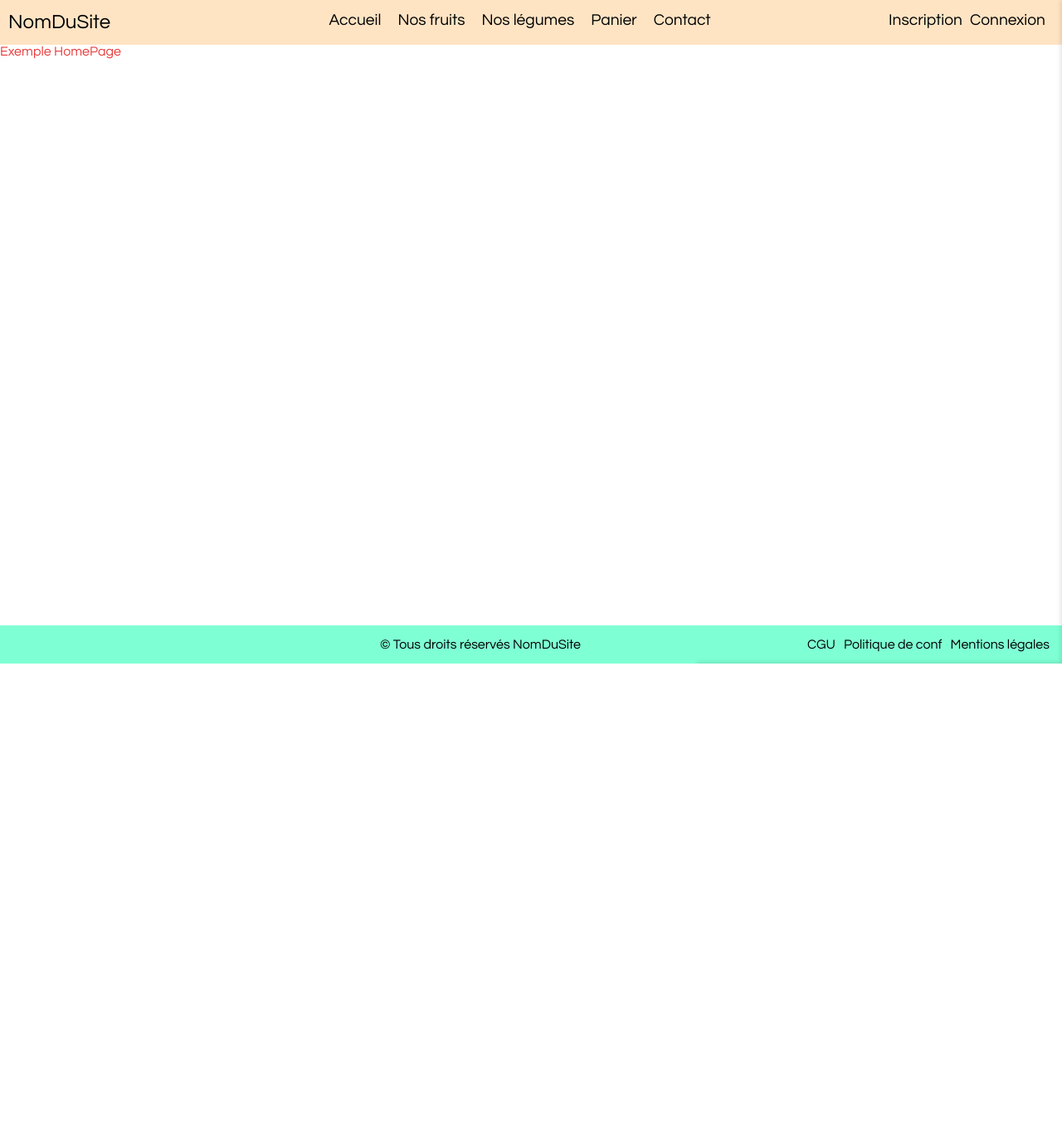
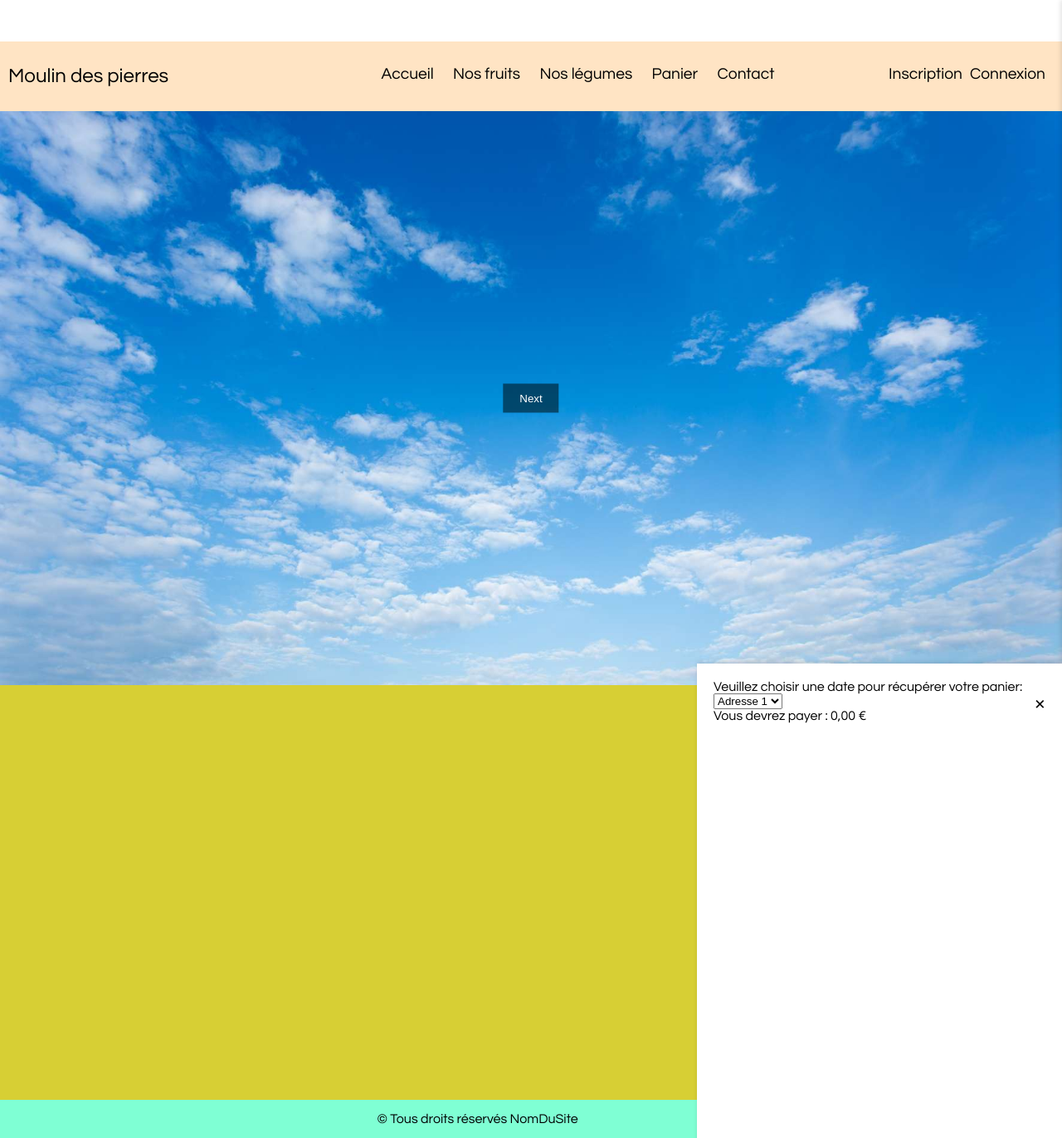
Before and after one commit to Zicka67/FermeBioProjet, a Symfony app: template templates/home/index.html.twig in a window 1280 px wide. Shown: the whole page at 83% size. Before the commit the page ends 800 px from the top, so only its background shows below. Run offline with Twig, Linux system fonts and the light colour scheme; the template is opened without the code that fills it, so the values that code supplies are empty; some libraries are stand-ins or nearby versions.

Commit message:
Mise en place du carrousel et début du front page home

```diff
--- /dev/null
+++ b/public/css/home.css
@@ -0,0 +1,49 @@
+.home-container {
+    /* background-color: aqua; */
+    width: 100%;
+    height: 86.5vh;
+    display: flex;
+    justify-content: center;
+    align-items: center;
+    overflow: hidden;
+    position: relative;
+}
+
+.secondary-container {
+    background-color: rgb(215, 207, 52);
+    width: 100%;
+    height: 500px;
+}
+
+.carousel {
+    position: absolute;
+    width: 100%;
+    height: 100%;
+    overflow: hidden;
+}
+
+.carousel img {
+    width: 100%;
+    height: 100%;
+    object-fit: cover;
+    position: absolute;
+    opacity: 0;
+    transition: opacity 1s;
+}
+
+.carousel img.active {
+    opacity: 1;
+}
+
+.carousel button {
+    position: absolute;
+    top: 50%;
+    left: 50%;
+    transform: translate(-50%, -50%);
+    background-color: rgba(0, 0, 0, 0.5);
+    color: white;
+    border: none;
+    padding: 10px 20px;
+    cursor: pointer;
+    z-index: 1;
+}
--- a/public/css/styles.css
+++ b/public/css/styles.css
@@ -80,15 +80,16 @@ h1 {
 
 nav {
     background-color: bisque;
-    padding-top: 15px;
-    padding-bottom: 15px;
+    padding-top: 30px;
+    padding-bottom: 30px;
     display: flex;
     justify-content: space-between;
+    margin-top: 50px;
 }
 
-.nav-left, .nav-center, .nav-right {
+/* .nav-left, .nav-center, .nav-right {
   display: flex;
-}
+} */
 
 .nav-left {
   margin-left: 10px;
@@ -110,9 +111,8 @@ nav {
   visibility: visible;
 }
 
-
 .nav-center {
-  padding-right: 150px;
+  margin-right: 80px;
 }
 
 .nav-center a {
@@ -147,10 +147,10 @@ footer {
   align-items: center;
 }
 
-.footer-left, .footer-center, .footer-right {
+/* .footer-left, .footer-center, .footer-right {
     display: flex;
     align-items: center;
-}
+} */
 
 .footer-right a {
     margin-left: 10px;
--- /dev/null
+++ b/public/js/carrousel.js
@@ -0,0 +1,19 @@
+let currentImageIndex = 0;
+const images = document.querySelectorAll('.carousel img');
+
+function showNextImage() {
+    images[currentImageIndex].classList.remove('active');
+    currentImageIndex = (currentImageIndex + 1) % images.length;
+    images[currentImageIndex].classList.add('active');
+}
+
+// Fonction pour le bouton
+function nextImage() {
+    // Réinitialise le timer pour que l'image suivante s'affiche après 5 secondes après le clic
+    clearInterval(autoSlideInterval);
+    showNextImage();
+    autoSlideInterval = setInterval(showNextImage, 5000);
+}
+
+// Initialisation de l'intervalle pour changer d'image toutes les 5 secondes
+let autoSlideInterval = setInterval(showNextImage, 5000);
--- a/templates/_partials/_nav.html.twig
+++ b/templates/_partials/_nav.html.twig
@@ -1,6 +1,6 @@
 <nav>
     <div class="nav-left">
-        <a href="{{ path('app_home') }}">NomDuSite</a>
+        <a href="{{ path('app_home') }}">Moulin des pierres</a>
     </div>
     <div class="nav-center">
         <a href="{{ path('app_home') }}">Accueil</a>
--- a/templates/base.html.twig
+++ b/templates/base.html.twig
@@ -19,6 +19,7 @@
 
         {# CSS #}
         <link rel="stylesheet" href="{{ asset('css/cartCss.css') }}">
+        <link rel="stylesheet" href="{{ asset('css/home.css') }}">
         <link rel="stylesheet" href="{{ asset('css/styles.css') }}">
         {# FONTS #}
         <link rel="preconnect" href="https://fonts.googleapis.com">
@@ -47,6 +48,7 @@
 
 
     {% block javascripts %}
+    <script src="{{ asset('js/carrousel.js') }}"></script>
     <script src="{{ asset('js/ajaxCart.js') }}"></script>
     <script src="{{ asset('js/panier.js') }}"></script>
     <script src="{{ asset('js/calendar.js') }}"></script>
--- a/templates/home/index.html.twig
+++ b/templates/home/index.html.twig
@@ -4,6 +4,19 @@
 
 {% block body %}
 
-<h1>Exemple HomePage</h1>
+<div class="home-container">
+    <div class="carousel">
+        <img src="img/image1.jpg" class="active">
+        <img src="img/image2.jpg">
+        <img src="img/image3.jpg">
+        {# <img src="img/image3.jpg"> #}
+        <button onclick="nextImage()">Next</button>
+    </div>
+</div>
+
+<div class="secondary-container">
+
+
+</div>
 
 {% endblock %}
```
Also changed, not shown: public/img/image1.jpg (added), public/img/image2.jpg (added), public/img/image3.jpg (added).
